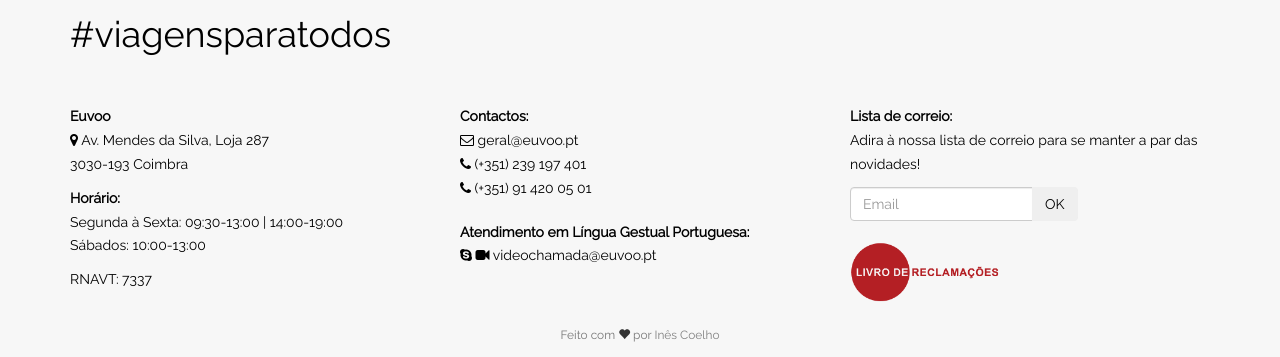
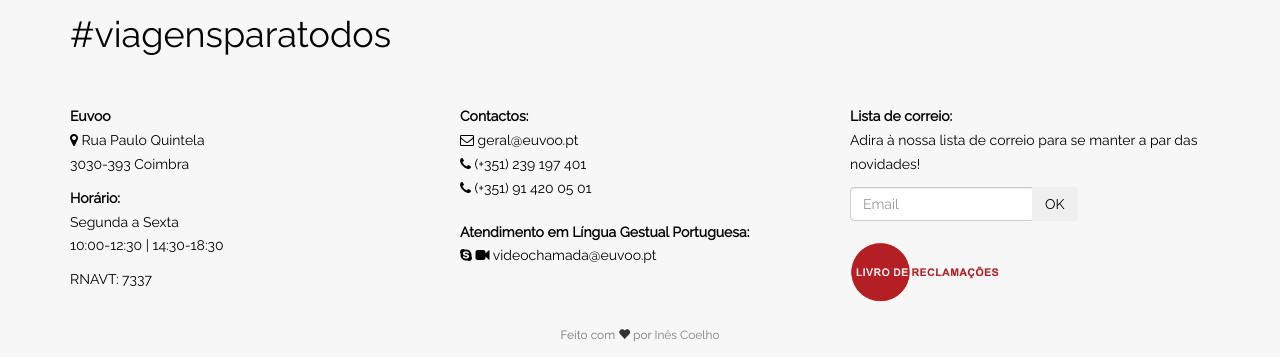
Before and after one commit to daquiprali/daquiprali.github.io, a Jekyll site: the page built from site/about.html, in a window 1280 px wide and 900 px high, scrolled down 1821 px, cut to the strip 543-900 px from the top of the window. Built offline with Jekyll 4.4.1, drawn with Linux system fonts in a browser that asks for light colours; comment, search, counter and statistics services are not loaded.

Commit message:
fix: 🐛 Update address and schedule

```diff
--- a/_includes/footer/contacts.html
+++ b/_includes/footer/contacts.html
@@ -5,14 +5,12 @@
             <div class="col-sm-4">
                 <div class="group-contacts">
                     <p><b>Euvoo</b> <br>
-                    <a href="https://www.google.pt/maps/@40.1947823,-8.4104644,3a,75y,153h,93.41t/data=!3m6!1e1!3m4!1sbTgRNrcnOdnI37Im4PJJiA!2e0!7i13312!8i6656">
                         <i class="fa fa-map-marker" aria-hidden="true"></i>
-                        Av. Mendes da Silva, Loja 287<br>
-                        3030-193 Coimbra
-                    </a></p>
+                        Rua Paulo Quintela <br>
+                        3030-393 Coimbra
+                    </p>
                     <p><b>Horário: </b><br>
-                    Segunda à Sexta: 09:30-13:00 | 14:00-19:00<br>
-                    Sábados: 10:00-13:00</p>
+                    Segunda a Sexta<br>10:00-12:30 | 14:30-18:30</p>
                     <p>RNAVT: 7337</p>
                 </div>
             </div>
```
Also changed, not shown: 2 other files.
